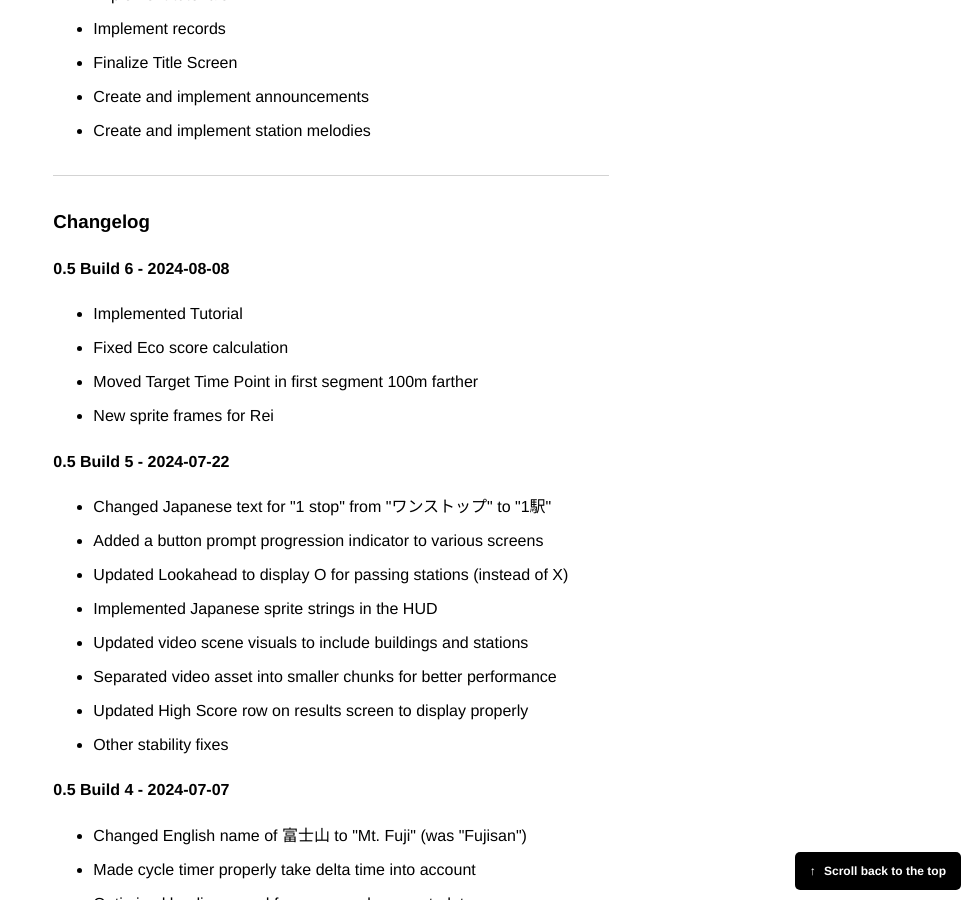
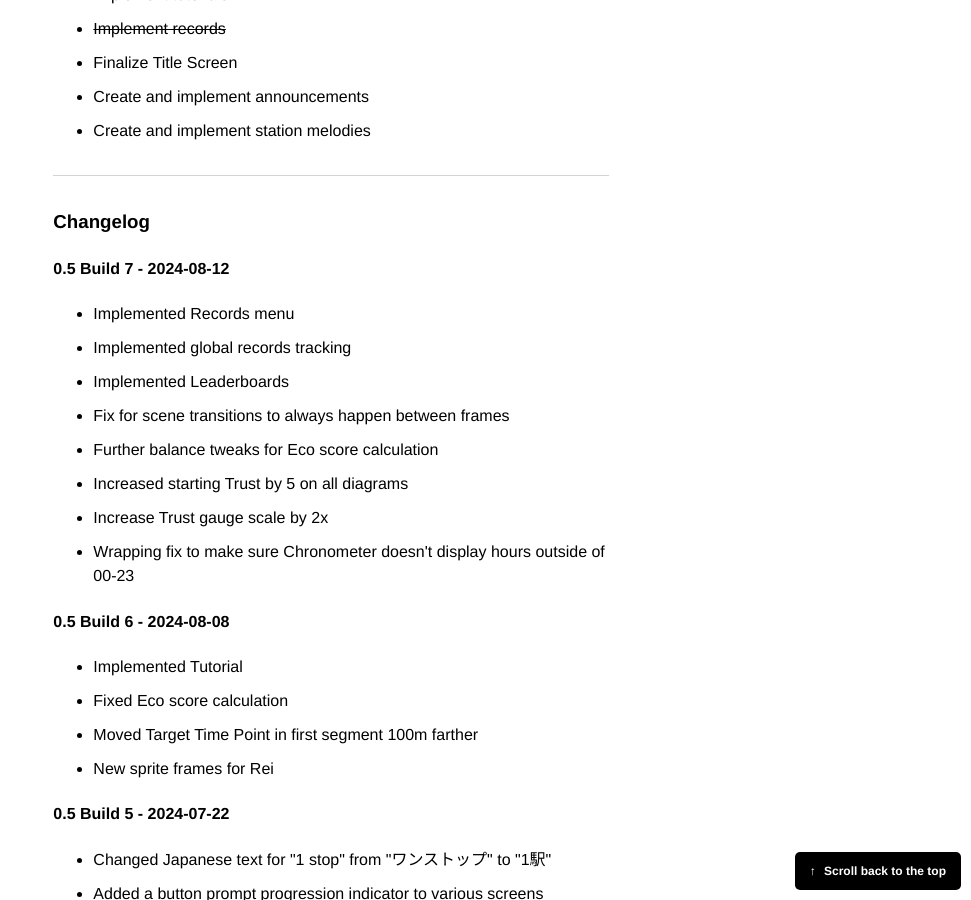
Before and after one commit to hunterbridges/blog, a Jekyll site: the page built from zerozero/playtest.html, in a window 1280 px wide and 900 px high, scrolled down 6917 px. Shown: the whole window, without its empty margins (309-1280 px from the left). Built offline with Jekyll 4.4.1, drawn with Linux system fonts in a browser that asks for light colours; some web fonts are replaced; comment, search, counter and statistics services are not loaded.

Commit message:
Build notes for build 7

```diff
--- a/zerozero/playtest.html
+++ b/zerozero/playtest.html
@@ -187,7 +187,7 @@ layout: default
 <ul>
     <li><s>3D scene polish (Primarily generating the buildings and train stations)</s></li>
     <li><s>Implement tutorials</s></li>
-    <li>Implement records</li>
+    <li><s>Implement records</s></li>
     <li>Finalize Title Screen</li>
     <li>Create and implement announcements</li>
     <li>Create and implement station melodies</li>
@@ -195,6 +195,20 @@ layout: default
 <hr>
 
 <h3>Changelog</h3>
+<h4>0.5 Build 7 - 2024-08-12</h4>
+<p>
+    <ul>
+        <li>Implemented Records menu</li>
+        <li>Implemented global records tracking</li>
+        <li>Implemented Leaderboards</li>
+        <li>Fix for scene transitions to always happen between frames</li>
+        <li>Further balance tweaks for Eco score calculation</li>
+        <li>Increased starting Trust by 5 on all diagrams</li>
+        <li>Increase Trust gauge scale by 2x</li>
+        <li>Wrapping fix to make sure Chronometer doesn't display hours outside of 00-23</li>
+    </ul>
+</p>
+
 <h4>0.5 Build 6 - 2024-08-08</h4>
 <p>
     <ul>
```
